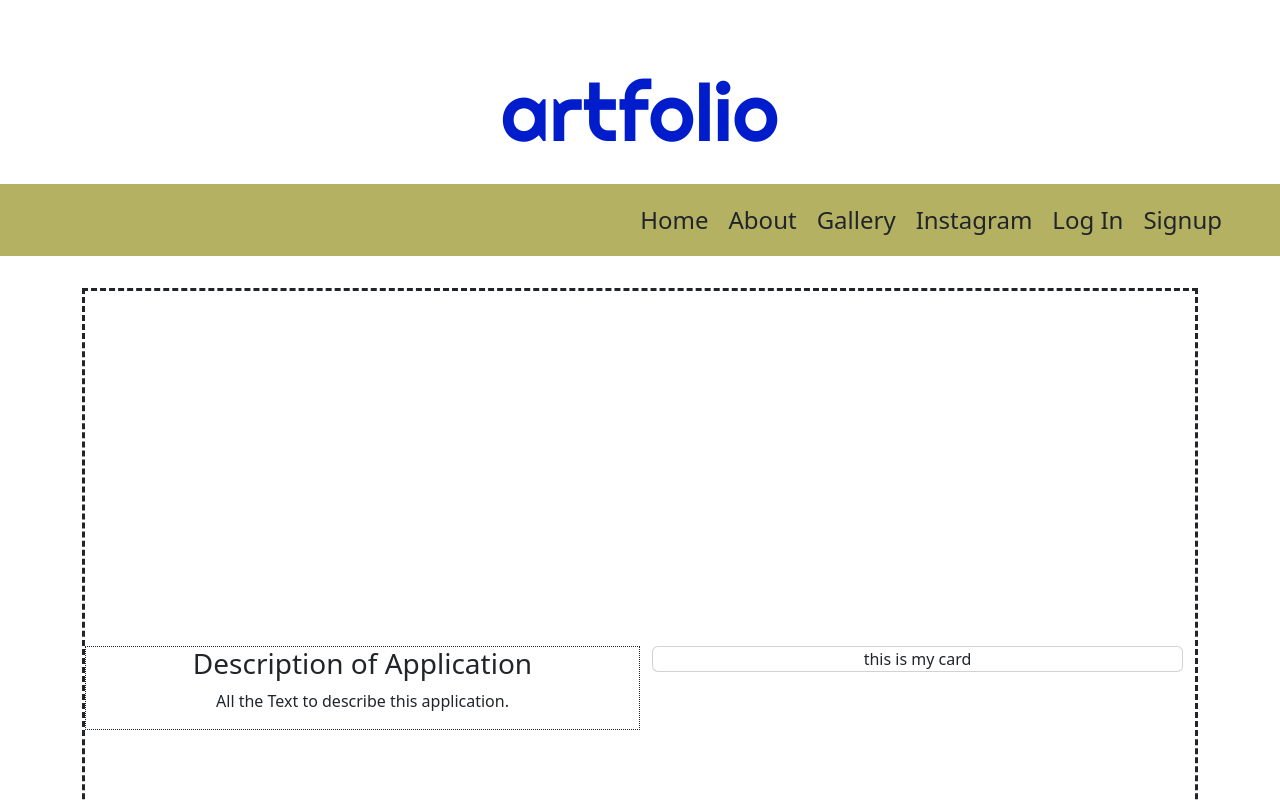
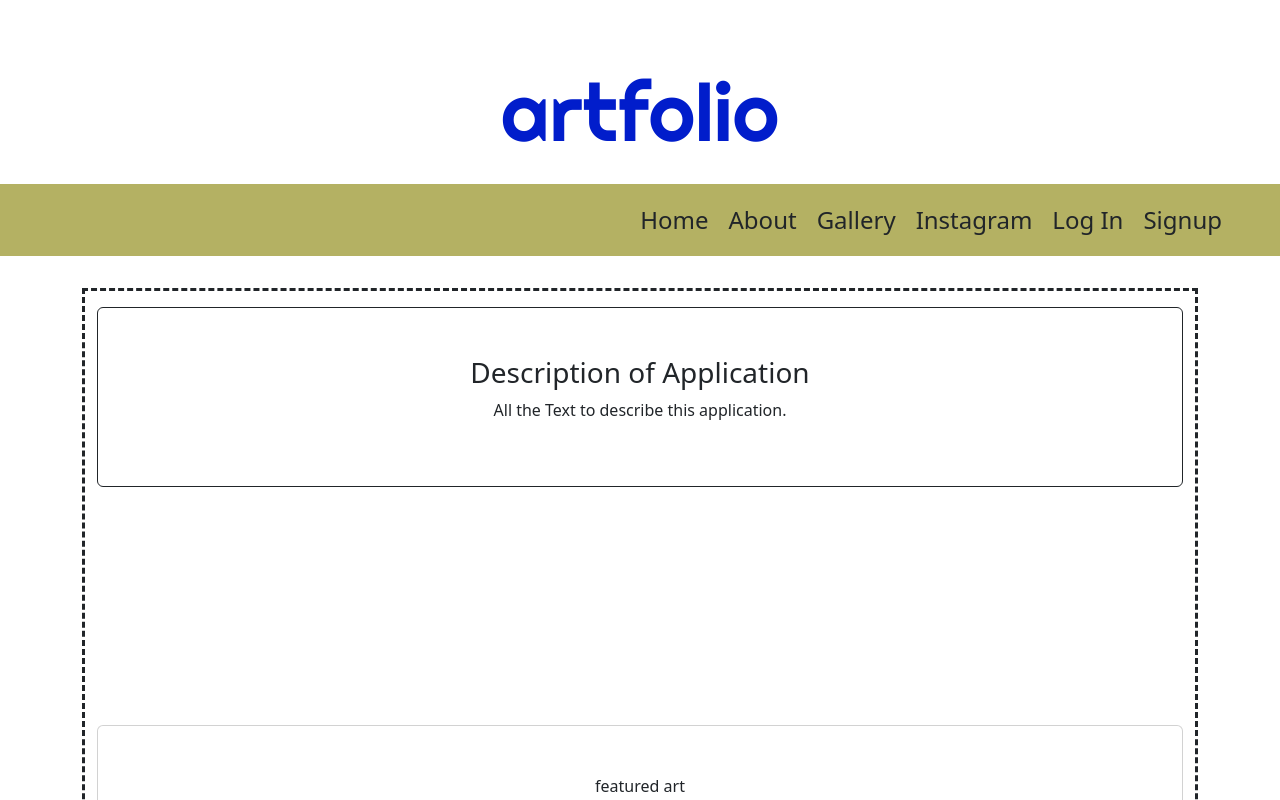
Before and after one commit to swaguespack/eg-art, a React (Create React App) app in the folder client/: page / in a window 1280 px wide. Shown: the top 800 px of the page. Built offline with nearby package versions, Linux system fonts and the light colour scheme; a web font is replaced by a local one.

Commit message:
formatted spacing/margins

```diff
--- a/client/src/components/Contact.js
+++ b/client/src/components/Contact.js
@@ -16,26 +16,28 @@ const Contact = () => {
 
     return(
 
-            <Form className="p-4" onSubmit={handleSubmit}
+            <Form className="p-4" onSubmit={handleSubmit}>
 
-            >
                 <Form.Group className="mb-3" controlId="form.Name">
                     <Form.Label>Name</Form.Label>
                     <Form.Control type="text" placeholder="Enter name" />
                 </Form.Group>
+
                 <Form.Group controlId="form.Email">
                     <Form.Label>Email address</Form.Label>
                     <Form.Control type="email" placeholder="name@example.com" />
                 </Form.Group>
+
                 <Form.Group controlId="form.Textarea">
                     <Form.Label>Message</Form.Label>
                     <Form.Control as="textarea" rows={3} />
                 </Form.Group>
+
                 <Button variant='primary' type='submit' className="mt-4">
                     Send
                 </Button>
+
             </Form>
-
 
 )
 };
--- a/client/src/pages/About/About.js
+++ b/client/src/pages/About/About.js
@@ -9,8 +9,8 @@ const About = () => {
 <>
      <Container className='about-page pt-5'>
         <Row xs={1} sm={1} md={2} className='g-4'>
-            <Col className='bg-primary'>
-                <h1>About Page</h1>
+            <Col className='bg-light p-4'>
+                <h1>Meet the Artist</h1>
             </Col>
             <Col>
                 <h1>Contact</h1>
--- a/client/src/pages/Home/Home.js
+++ b/client/src/pages/Home/Home.js
@@ -7,16 +7,20 @@ import "./home.css"
 const Home = () => {
     return (
         <Container className='home-page'>
-            <Row xs={1} md={2} className='g-4'>
-                <Col style={{ border: '1px dotted' }}>
+
+                <Col>
+                    <Card border="dark" className='mt-3 p-5'>
                     <h3>Description of Application</h3>
                     <p>All the Text to describe this application.</p>
+                    </Card>
                 </Col>
-                <Col>
-                    <Card>this is my card</Card>
+                <Col >
+                    <Card className='p-5'>
+                        featured art
+                    </Card>
                 </Col>
-            </Row>
+
         </Container>
     )
 }
-export default Home
+export default Home;
```
